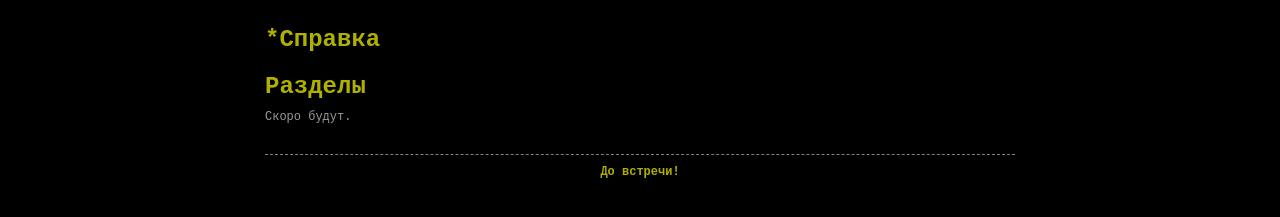
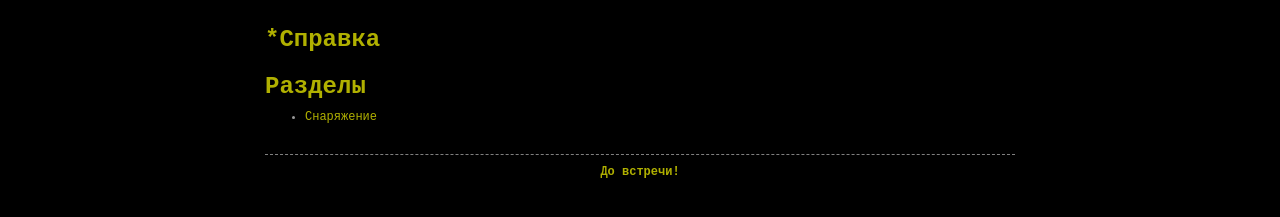
Before and after one commit to WinterMUD/wintermud.github.io, a Jekyll site: the page built from help.md, in a window 1280 px wide. Shown: the part 196-413 px from the top of the page. Built offline with Jekyll 4.4.1, drawn with Linux system fonts in a browser that asks for light colours.

```diff
--- a/help.md
+++ b/help.md
@@ -6,4 +6,4 @@ permalink: /help/
 
 # Разделы
 
-Скоро будут.
+* [Снаряжение]({{ site.baseurl }}articles/stuff.md)
```
Also changed, not shown: articles/stuff.md (added, +7 -0 lines), index.md (+1 -1 lines).
